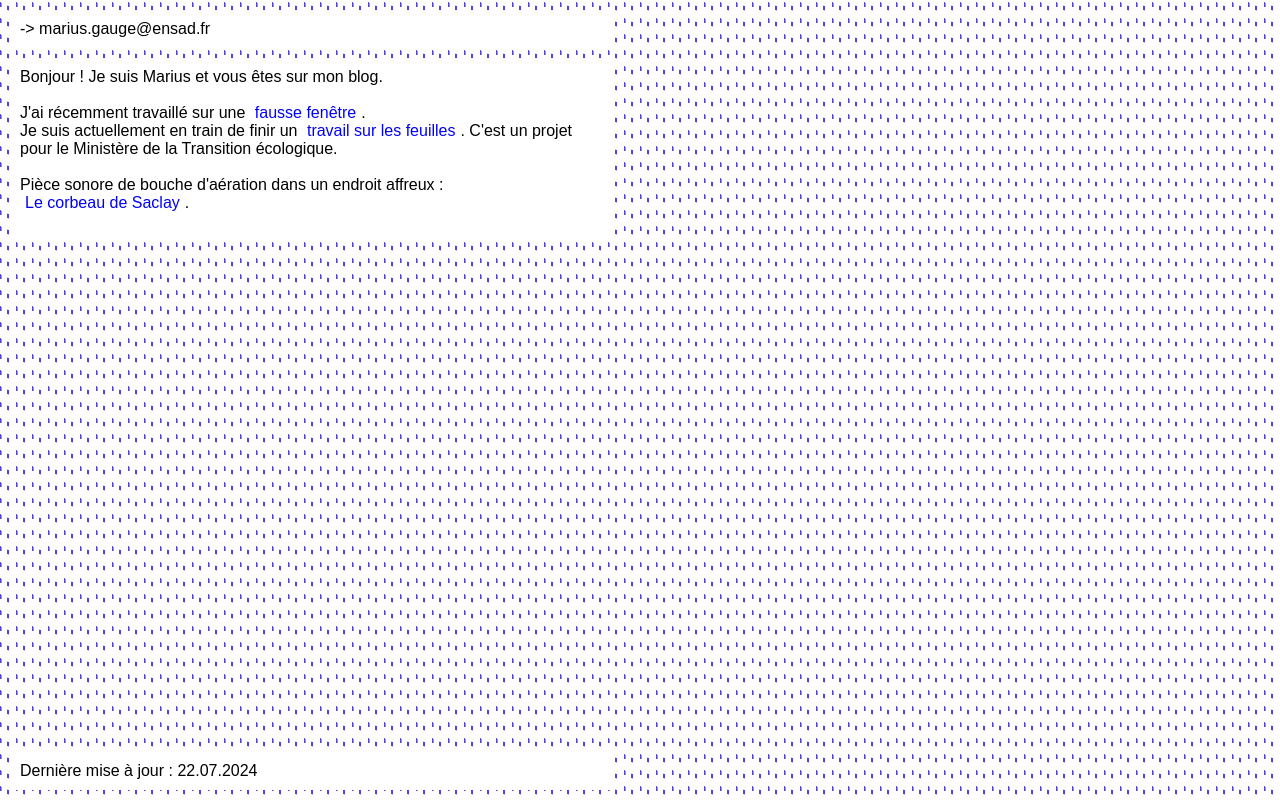
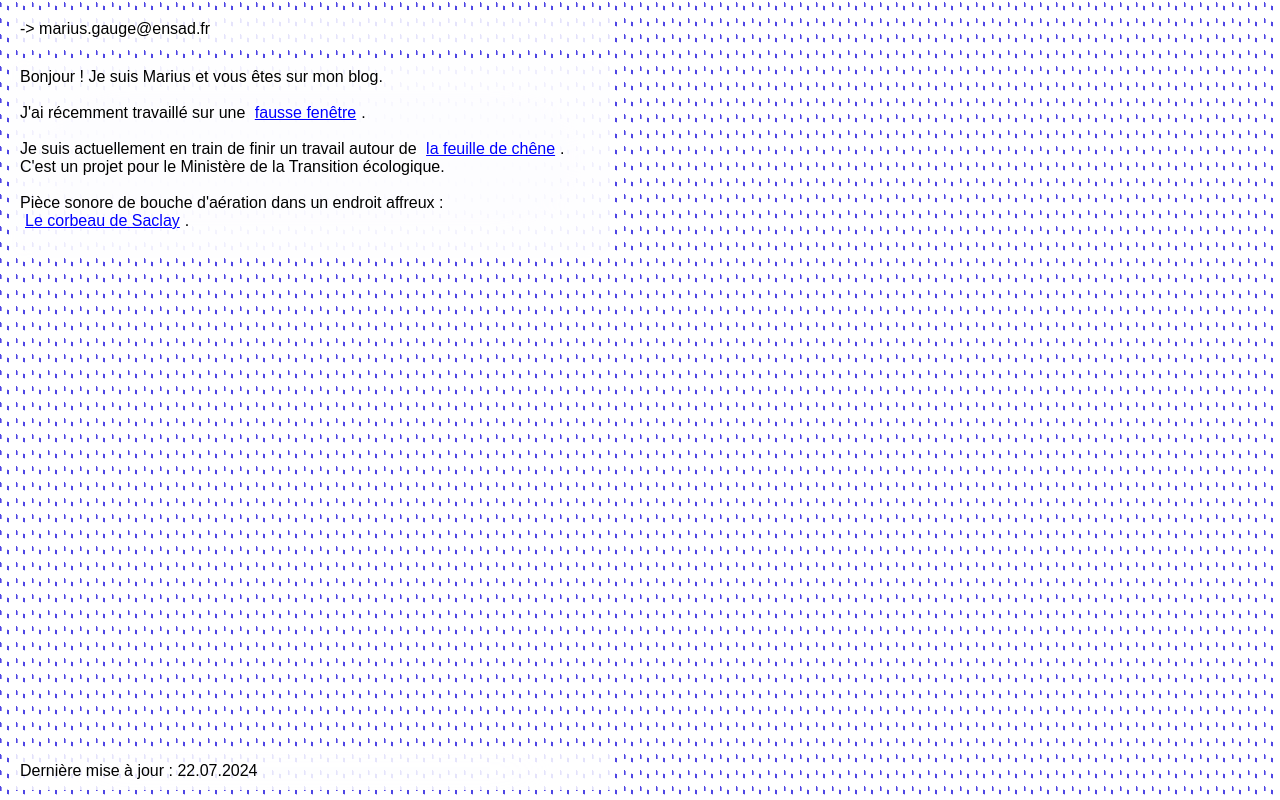
Before and after one commit to organomarius/-, a plain HTML site: page index.html in a window 1280 px wide. Drawn offline with Linux system fonts and the light colour scheme.

Commit message:
Mise à jour de detail

```diff
--- a/index.html
+++ b/index.html
@@ -13,8 +13,8 @@
         </div>
         <div class="text-block center">
             <p>Bonjour ! Je suis Marius et vous êtes sur mon blog.<br><br>
-                J'ai récemment travaillé sur une <a href="fausse_fenetre.JPG" target="_blank">fausse fenêtre</a>.<br>
-                Je suis actuellement en train de finir un <a href="chene.pdf" target="_blank">travail sur les feuilles</a>. C'est un projet pour le Ministère de la Transition écologique.<br><br>
+                J'ai récemment travaillé sur une <a href="fausse_fenetre.JPG" target="_blank">fausse fenêtre</a>.<br><br>
+                Je suis actuellement en train de finir un travail autour de <a href="chene.pdf" target="_blank">la feuille de chêne</a>. C'est un projet pour le Ministère de la Transition écologique.<br><br>
                 Pièce sonore de bouche d'aération dans un endroit affreux :<br>
                 <a href="https://www.youtube.com/watch?v=xpgPHoP-8DY" target="_blank">Le corbeau de Saclay</a>.<br><br>
             </p>
--- a/styles.css
+++ b/styles.css
@@ -17,6 +17,7 @@ body {
                 linear-gradient(90deg, #4f46e4 9%, transparent 10%);
     background-size: 1em 1em;
     background-color: #ffffff;
+    opacity: 1;
     overflow-x: hidden; /* Allow horizontal scrolling if needed */
 }
 
@@ -31,19 +32,20 @@ body {
 
 .text-block {
     color: black;
+    background: rgba(255, 255, 255, 0.8); /* Slightly transparent background */
     padding: 10px;
     margin-bottom: 10px;
     width: 100%;
     max-width: 600px; /* Ensure content doesn’t get too wide */
     text-align: left;
-    background: rgba(255, 255, 255);
-
+    backdrop-filter: blur(50px); /* Apply blur effect */
 }
 
 .text-block.center a {
     text-decoration: none;
     color: blue;
     padding: 2px 5px;
+    text-decoration: underline;
 }
 
 .text-block.center a:hover {
```
